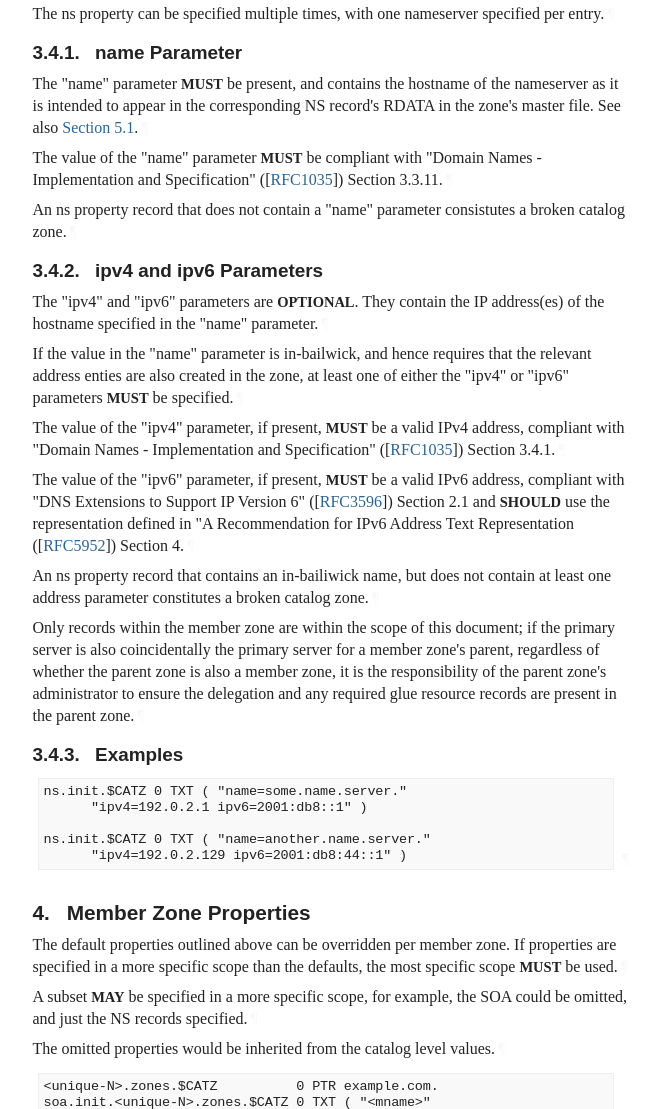
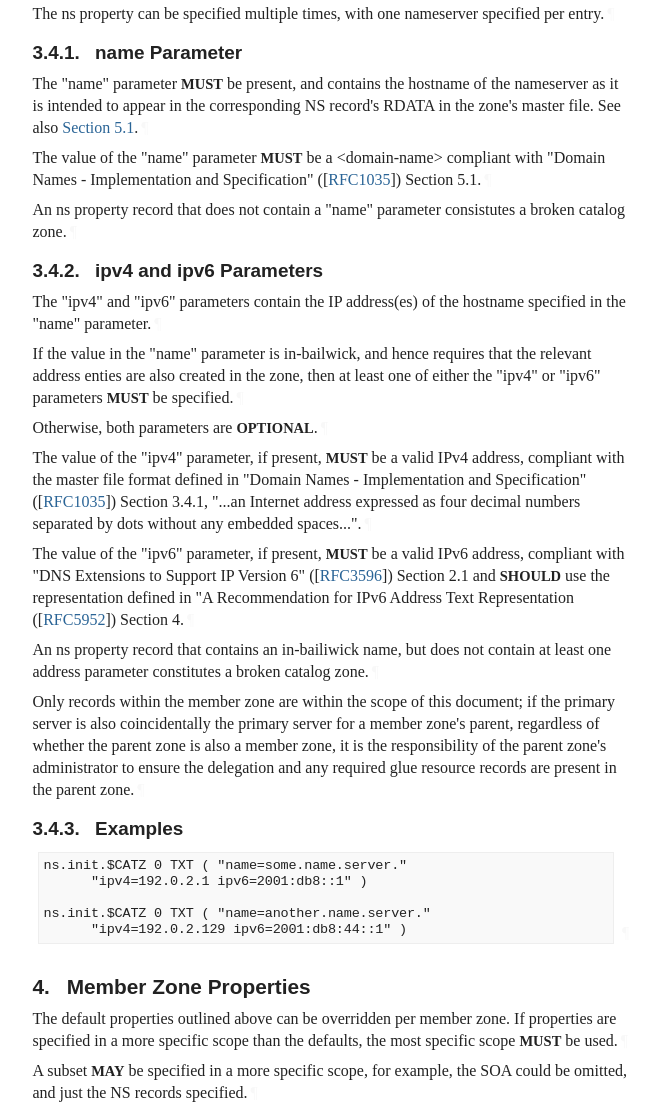
Before and after one commit to karldyson/draft-dyson-primary-zonefile-initialisation, a plain HTML site: page draft-dyson-primary-zonefile-initialisation.html in a window 1280 px wide. Shown: the part 4072-5181 px from the top of the page, without its empty margins (92-749 px from the left). Drawn offline with Linux system fonts and the light colour scheme; a web font is replaced by a local one.

Commit message:
Script updating gh-pages from ab4eddc. [ci skip]

```diff
--- a/draft-dyson-primary-zonefile-initialisation.html
+++ b/draft-dyson-primary-zonefile-initialisation.html
@@ -1434,7 +1434,7 @@ soa.init.$CATZ 0 TXT ( "ns1.@" "hostmaster.@"
 <a href="#section-3.4.1" class="section-number selfRef">3.4.1. </a><a href="#name-name-parameter" class="section-name selfRef">name Parameter</a>
           </h4>
 <p id="section-3.4.1-1">The "name" parameter <span class="bcp14">MUST</span> be present, and contains the hostname of the nameserver as it is intended to appear in the corresponding NS record's RDATA in the zone's master file. See also <a href="#generalBehaviourSection" class="auto internal xref">Section 5.1</a>.<a href="#section-3.4.1-1" class="pilcrow">¶</a></p>
-<p id="section-3.4.1-2">The value of the "name" parameter <span class="bcp14">MUST</span> be compliant with "Domain Names - Implementation and Specification" (<span>[<a href="#RFC1035" class="cite xref">RFC1035</a>]</span>) Section 3.3.11.<a href="#section-3.4.1-2" class="pilcrow">¶</a></p>
+<p id="section-3.4.1-2">The value of the "name" parameter <span class="bcp14">MUST</span> be a &lt;domain-name&gt; compliant with "Domain Names - Implementation and Specification" (<span>[<a href="#RFC1035" class="cite xref">RFC1035</a>]</span>) Section 5.1.<a href="#section-3.4.1-2" class="pilcrow">¶</a></p>
 <p id="section-3.4.1-3">An ns property record that does not contain a "name" parameter consistutes a broken catalog zone.<a href="#section-3.4.1-3" class="pilcrow">¶</a></p>
 </section>
 </div>
@@ -1443,12 +1443,13 @@ soa.init.$CATZ 0 TXT ( "ns1.@" "hostmaster.@"
           <h4 id="name-ipv4-and-ipv6-parameters">
 <a href="#section-3.4.2" class="section-number selfRef">3.4.2. </a><a href="#name-ipv4-and-ipv6-parameters" class="section-name selfRef">ipv4 and ipv6 Parameters</a>
           </h4>
-<p id="section-3.4.2-1">The "ipv4" and "ipv6" parameters are <span class="bcp14">OPTIONAL</span>. They contain the IP address(es) of the hostname specified in the "name" parameter.<a href="#section-3.4.2-1" class="pilcrow">¶</a></p>
-<p id="section-3.4.2-2">If the value in the "name" parameter is in-bailwick, and hence requires that the relevant address enties are also created in the zone, at least one of either the "ipv4" or "ipv6" parameters <span class="bcp14">MUST</span> be specified.<a href="#section-3.4.2-2" class="pilcrow">¶</a></p>
-<p id="section-3.4.2-3">The value of the "ipv4" parameter, if present, <span class="bcp14">MUST</span> be a valid IPv4 address, compliant with "Domain Names - Implementation and Specification" (<span>[<a href="#RFC1035" class="cite xref">RFC1035</a>]</span>) Section 3.4.1.<a href="#section-3.4.2-3" class="pilcrow">¶</a></p>
-<p id="section-3.4.2-4">The value of the "ipv6" parameter, if present, <span class="bcp14">MUST</span> be a valid IPv6 address, compliant with "DNS Extensions to Support IP Version 6" (<span>[<a href="#RFC3596" class="cite xref">RFC3596</a>]</span>) Section 2.1 and <span class="bcp14">SHOULD</span> use the representation defined in "A Recommendation for IPv6 Address Text Representation (<span>[<a href="#RFC5952" class="cite xref">RFC5952</a>]</span>) Section 4.<a href="#section-3.4.2-4" class="pilcrow">¶</a></p>
-<p id="section-3.4.2-5">An ns property record that contains an in-bailiwick name, but does not contain at least one address parameter constitutes a broken catalog zone.<a href="#section-3.4.2-5" class="pilcrow">¶</a></p>
-<p id="section-3.4.2-6">Only records within the member zone are within the scope of this document; if the primary server is also coincidentally the primary server for a member zone's parent, regardless of whether the parent zone is also a member zone, it is the responsibility of the parent zone's administrator to ensure the delegation and any required glue resource records are present in the parent zone.<a href="#section-3.4.2-6" class="pilcrow">¶</a></p>
+<p id="section-3.4.2-1">The "ipv4" and "ipv6" parameters contain the IP address(es) of the hostname specified in the "name" parameter.<a href="#section-3.4.2-1" class="pilcrow">¶</a></p>
+<p id="section-3.4.2-2">If the value in the "name" parameter is in-bailwick, and hence requires that the relevant address enties are also created in the zone, then at least one of either the "ipv4" or "ipv6" parameters <span class="bcp14">MUST</span> be specified.<a href="#section-3.4.2-2" class="pilcrow">¶</a></p>
+<p id="section-3.4.2-3">Otherwise, both parameters are <span class="bcp14">OPTIONAL</span>.<a href="#section-3.4.2-3" class="pilcrow">¶</a></p>
+<p id="section-3.4.2-4">The value of the "ipv4" parameter, if present, <span class="bcp14">MUST</span> be a valid IPv4 address, compliant with the master file format defined in "Domain Names - Implementation and Specification" (<span>[<a href="#RFC1035" class="cite xref">RFC1035</a>]</span>) Section 3.4.1, "...an Internet address expressed as four decimal numbers separated by dots without any embedded spaces...".<a href="#section-3.4.2-4" class="pilcrow">¶</a></p>
+<p id="section-3.4.2-5">The value of the "ipv6" parameter, if present, <span class="bcp14">MUST</span> be a valid IPv6 address, compliant with "DNS Extensions to Support IP Version 6" (<span>[<a href="#RFC3596" class="cite xref">RFC3596</a>]</span>) Section 2.1 and <span class="bcp14">SHOULD</span> use the representation defined in "A Recommendation for IPv6 Address Text Representation (<span>[<a href="#RFC5952" class="cite xref">RFC5952</a>]</span>) Section 4.<a href="#section-3.4.2-5" class="pilcrow">¶</a></p>
+<p id="section-3.4.2-6">An ns property record that contains an in-bailiwick name, but does not contain at least one address parameter constitutes a broken catalog zone.<a href="#section-3.4.2-6" class="pilcrow">¶</a></p>
+<p id="section-3.4.2-7">Only records within the member zone are within the scope of this document; if the primary server is also coincidentally the primary server for a member zone's parent, regardless of whether the parent zone is also a member zone, it is the responsibility of the parent zone's administrator to ensure the delegation and any required glue resource records are present in the parent zone.<a href="#section-3.4.2-7" class="pilcrow">¶</a></p>
 </section>
 </div>
 <div id="examples-1">
@@ -1519,7 +1520,8 @@ ns.init.&lt;unique-N&gt;.zones.$CATZ  0 TXT ( "name=some.name.server. "
         <h3 id="name-member-zone-removal">
 <a href="#section-5.2" class="section-number selfRef">5.2. </a><a href="#name-member-zone-removal" class="section-name selfRef">Member Zone Removal</a>
         </h3>
-<p id="section-5.2-1">If the member zone is removed from the catalog zone, then the zone's master file <span class="bcp14">MUST</span> be removed along with related zone configuration and state data.<a href="#section-5.2-1" class="pilcrow">¶</a></p>
+<p id="section-5.2-1">If the member zone is removed from the catalog zone, then the zone's master file <span class="bcp14">MUST</span> be removed unless the implementation provides for it to be retained via a configuration option.<a href="#section-5.2-1" class="pilcrow">¶</a></p>
+<p id="section-5.2-2">The zone <span class="bcp14">MUST</span> cease being served, and related zone configuration and state data <span class="bcp14">MUST</span> be removed.<a href="#section-5.2-2" class="pilcrow">¶</a></p>
 </section>
 </div>
 <div id="zone-associated-state-reset">
```
Also changed, not shown: draft-dyson-primary-zonefile-initialisation.txt.
